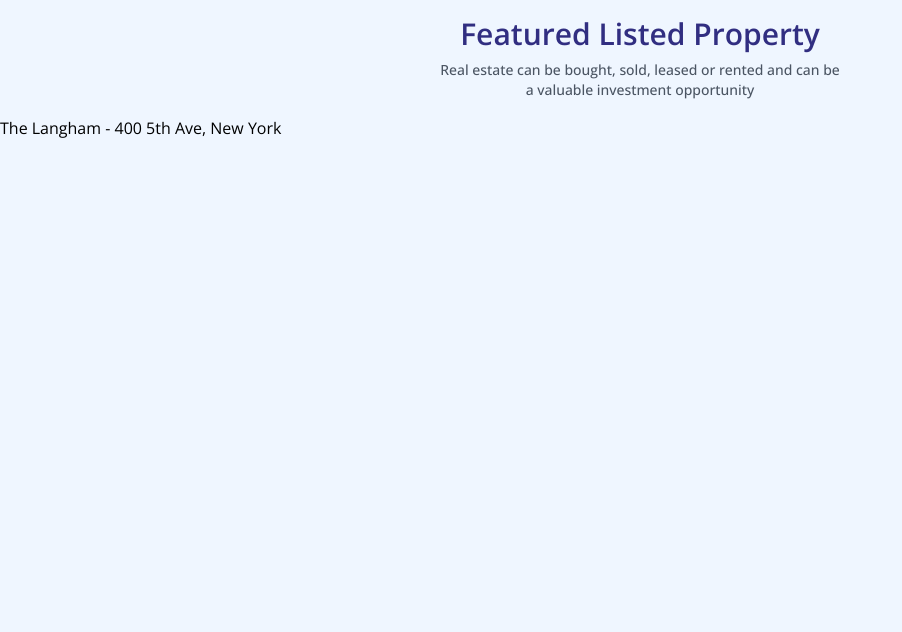
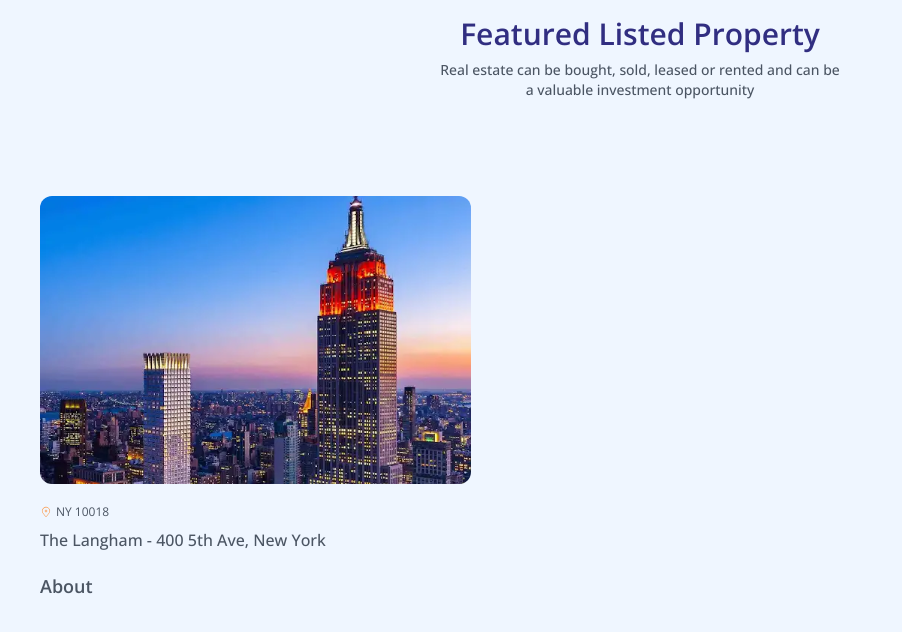
Before and after one commit to PrtHub/Seller_App, a React (Vite) app: page /property/1 in a window 1280 px wide. Shown: the top 632 px of the page, without its empty margins (0-902 px from the left). Built offline with nearby package versions, Linux system fonts and the light colour scheme.

Commit message:
HotelDeatils page completd

```diff
--- a/src/data/hotelsData.js
+++ b/src/data/hotelsData.js
@@ -79,6 +79,8 @@ export const hotels = [
     price: "$5,001",
     tag: "New York"
   },
+
+  // mumbai
   {
     id: 8,
     img: m1,
@@ -90,6 +92,9 @@ export const hotels = [
     price: "$5,001",
     tag: "Mumbai"
   },
+
+
+  // London
   {
     id: 9,
     img: l1,
@@ -101,6 +106,9 @@ export const hotels = [
     price: "$1,001",
     tag: "London"
   },
+
+
+  // Paris
   {
     id: 10,
     img: p1,
@@ -110,6 +118,7 @@ export const hotels = [
     bed: 2,
     bath: 1,
     price: "$3,401",
-    tag: "Paris"
+    tag: "Paris",
+    des: "location \nWith a stay at Aparthotel Adagio Access Paris Porte de Charenton in Charenton-le-Pont (Bercy), you'll be within a 15-minute drive of Paris Expo Porte de Versailles and Notre-Dame. This residence is 4.5 mi (7.3 km) from Louvre Museum and 5.4 mi (8.7 km) from Champs-Élysées.\nrooms \nMake yourself at home in one of the 134 guestrooms, featuring kitchenettes with refrigerators and stovetops. Flat-screen televisions with satellite programming provide entertainment, while complimentary wireless Internet access keeps you connected. Conveniences include phones, as well as safes and desks.\namenities \nThis smoke-free residence features wheelchair access and a playground.\ndining \nContinental breakfasts are served on weekdays from 7:00 AM to 10:00 AM for a fee.\nbusiness_amenities \nFeatured amenities include a 24-hour front desk, multilingual staff, and a safe deposit box at the front desk. Self parking (subject to charges) is available onsite."
   },
 ]
--- a/src/pages/HotelDetails.jsx
+++ b/src/pages/HotelDetails.jsx
@@ -1,15 +1,35 @@
+import { LazyLoadImage } from "react-lazy-load-image-component";
+import "react-lazy-load-image-component/src/effects/blur.css";
 import { useParams } from "react-router-dom";
 import { hotels } from "../data/hotelsData";
+import { CiLocationOn } from "react-icons/ci";
 
 const HotelDetails = () => {
   const { id } = useParams();
   console.log(id);
-  const properties = hotels.find((hotel) => hotel.id === parseInt(id));
-  console.log(properties);
+  const property = hotels.find((hotel) => hotel.id === parseInt(id));
 
   return (
-    <main>
-      <h1>{properties?.name}</h1>
+    <main className="w-full h-full flex flex-col items-start justify-start gap-5 my-20 px-10">
+      <LazyLoadImage
+        alt={property.name}
+        effect="blur"
+        src={property.img}
+        className="w-full h-72 object-cover rounded-xl"
+      />
+      <section className="flex flex-col gap-2">
+        <p className="flex items-center gap-1 text-xs">
+          <CiLocationOn className="text-orange-400" />{" "}
+          <span className="text-gray-600">{property.location}</span>
+        </p>
+        <h1 className="text-gray-600 text-base font-medium">{property.name}</h1>
+      </section>
+      <p className="flex flex-col text-gray-600 text-lg font-semibold">
+        About
+        <span className="text-gray-500 text-sm leading-6 font-normal">
+          {property.des}
+        </span>
+      </p>
     </main>
   );
 };
```
